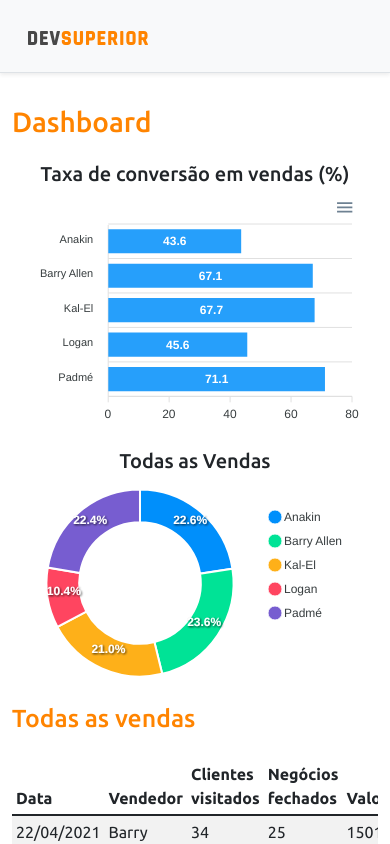
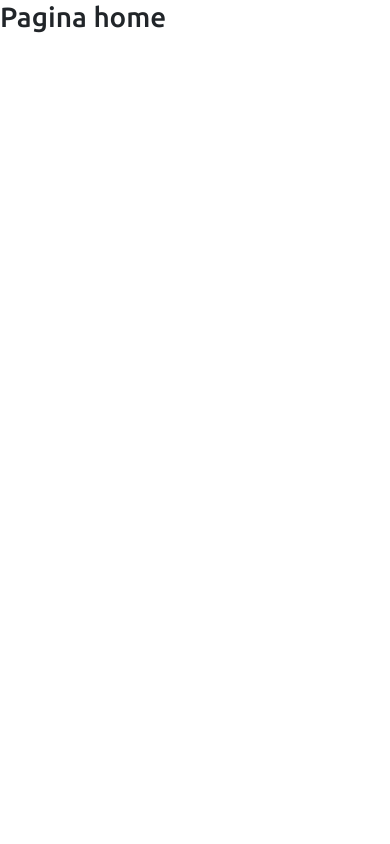
Before and after one commit to carvalhojccs/projeto-sds5, a React (Create React App) app in the folder frontend/: page / in a window 390 px wide. Shown: the top 844 px of the page. Built offline with nearby package versions, Linux system fonts and the light colour scheme.

Commit message:
Routes with react-router-dom 6.0.1

```diff
--- a/frontend/package.json
+++ b/frontend/package.json
@@ -16,6 +16,7 @@
     "react": "^17.0.2",
     "react-apexcharts": "^1.3.9",
     "react-dom": "^17.0.2",
+    "react-router-dom": "^6.0.1",
     "react-scripts": "4.0.3",
     "typescript": "^4.1.2",
     "web-vitals": "^1.0.1"
@@ -43,5 +44,8 @@
       "last 1 firefox version",
       "last 1 safari version"
     ]
+  },
+  "devDependencies": {
+    "@types/react-router-dom": "^5.3.2"
   }
 }
--- a/frontend/src/App.tsx
+++ b/frontend/src/App.tsx
@@ -1,38 +1,7 @@
-import BarChart from "components/BarChart";
-import DataTable from "components/DataTable";
-import DunotChart from "components/DonutChart";
-import Footer from "components/Footer";
-import NavBar from "components/NavBar";
+import AppRoutes from "AppRoutes";
 
 function App() {
-  return (
-    <>
-      <NavBar />
-      <div className="container">
-        <h1 className="text-primary py-3">Dashboard</h1>
-
-        <div className="row px-3">
-          <div className="col-sm-6">
-            <h5 className="text-center text-secundary">
-              Taxa de conversão em vendas (%)
-            </h5>
-            <BarChart />
-          </div>
-          <div className="col-sm-6">
-            <h5 className="text-center text-secundary">Todas as Vendas</h5>
-            <DunotChart />
-          </div>
-        </div>
-
-        <div className="py-3">
-          <h2 className="text-primary">Todas as vendas</h2>
-        </div>
-
-        <DataTable />
-      </div>
-      <Footer />
-    </>
-  );
+  return <AppRoutes />;
 }
 
 export default App;
--- /dev/null
+++ b/frontend/src/AppRoutes.tsx
@@ -0,0 +1,16 @@
+import Dashboard from "pages/Dashboard";
+import Home from "pages/Home";
+import { BrowserRouter, Route, Routes } from "react-router-dom";
+
+const AppRoutes = () => {
+  return (
+    <BrowserRouter>
+      <Routes>
+        <Route path="/" element={<Home />} />
+        <Route path="dashboard" element={<Dashboard />} />
+      </Routes>
+    </BrowserRouter>
+  );
+};
+
+export default AppRoutes;
--- /dev/null
+++ b/frontend/src/pages/Dashboard/index.tsx
@@ -0,0 +1,40 @@
+import BarChart from "components/BarChart";
+import DataTable from "components/DataTable";
+import DunotChart from "components/DonutChart";
+import Footer from "components/Footer";
+import NavBar from "components/NavBar";
+
+const Dashboard = () => {
+  return (
+    <div>
+      <>
+        <NavBar />
+        <div className="container">
+          <h1 className="text-primary py-3">Dashboard</h1>
+
+          <div className="row px-3">
+            <div className="col-sm-6">
+              <h5 className="text-center text-secundary">
+                Taxa de conversão em vendas (%)
+              </h5>
+              <BarChart />
+            </div>
+            <div className="col-sm-6">
+              <h5 className="text-center text-secundary">Todas as Vendas</h5>
+              <DunotChart />
+            </div>
+          </div>
+
+          <div className="py-3">
+            <h2 className="text-primary">Todas as vendas</h2>
+          </div>
+
+          <DataTable />
+        </div>
+        <Footer />
+      </>
+    </div>
+  );
+};
+
+export default Dashboard;
--- /dev/null
+++ b/frontend/src/pages/Home/index.tsx
@@ -0,0 +1,9 @@
+const Home = () => {
+  return (
+    <div>
+      <h1>Pagina home</h1>
+    </div>
+  );
+};
+
+export default Home;
```
Also changed, not shown: 1 other file (tests, documents, lock files or other folders).
